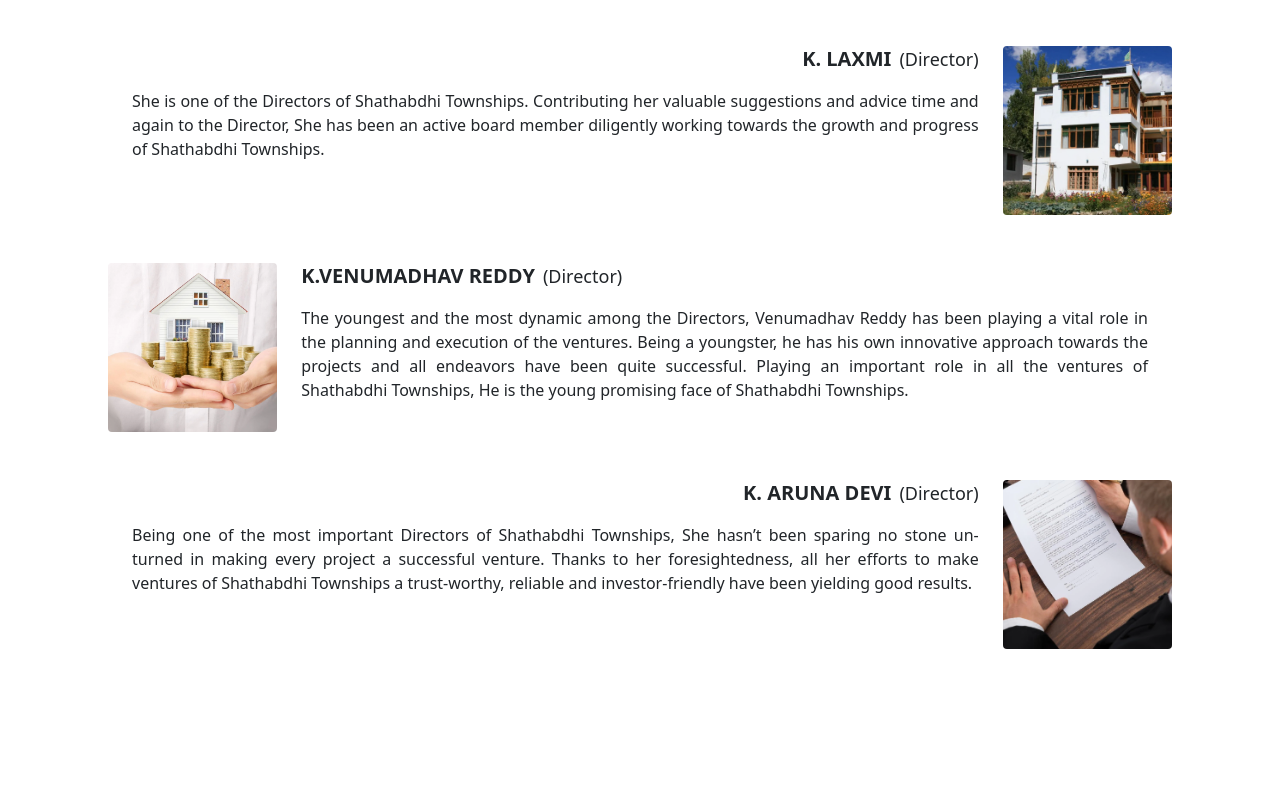
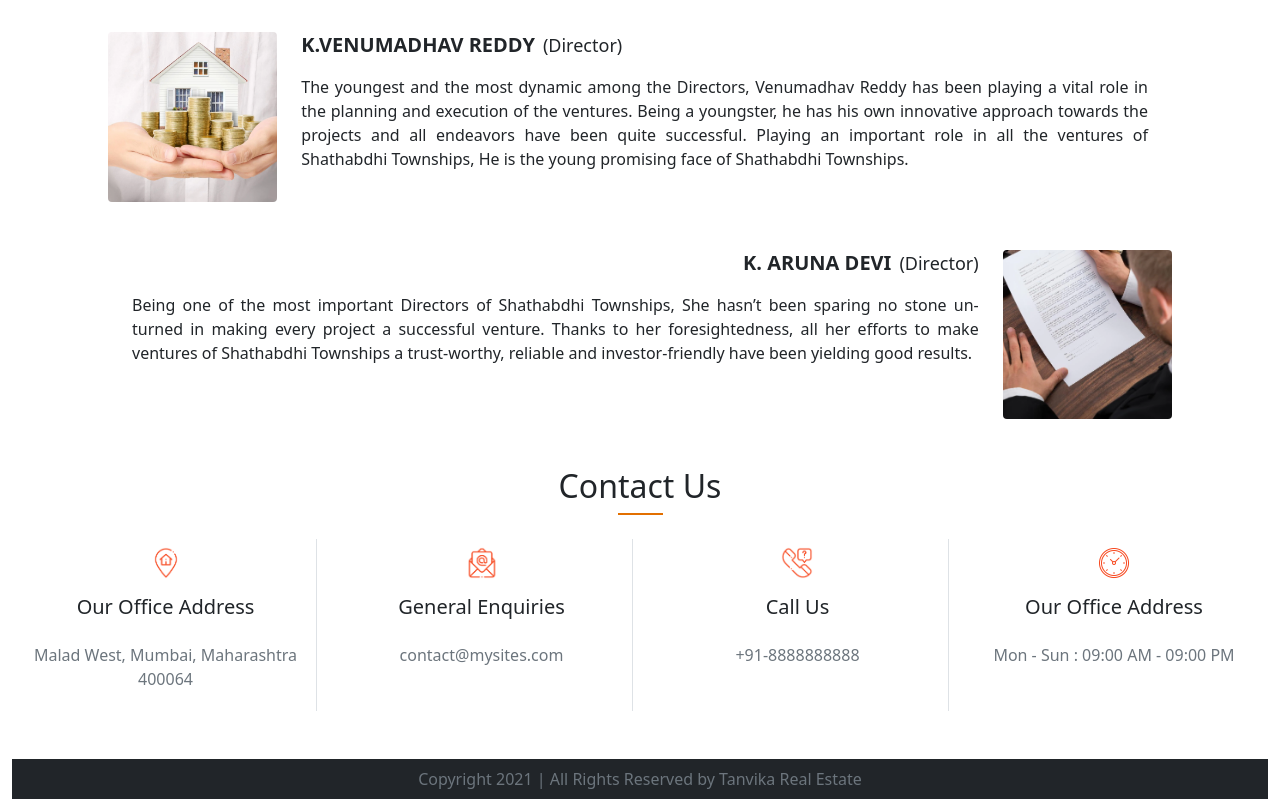
Before and after one commit to ManojKumar-NMBR/tre-ui, an Angular app: page / in a window 1280 px wide. Shown: the part 1890-2689 px from the top of the page. Before the commit the page ends 2587 px from the top, so only its background shows below. Built offline with nearby package versions, Linux system fonts and the light colour scheme.

Commit message:
basic footer done

```diff
--- a/src/app/app.component.html
+++ b/src/app/app.component.html
@@ -31,7 +31,7 @@
   </carousel>
 </section>
 
-<div class="container-fluid mb-5">
+<div class="container-fluid">
   <!-- <div class="row" id="homeBlock">
     <carousel [isAnimated]="true" [interval]="3000" [noPause]="false" [showIndicators]="true">
       <slide *ngFor="let carouselSlide of carouselSlideData" class="d-block">
@@ -59,6 +59,7 @@
 
   <div class="row servicesBlock" id="servicesBlock">
     <h2 class="text-center">Services</h2>
+    <div class="headerUnderline mx-auto"></div>
     <div class="cardList mt-4">
       <div class="cardListItem" *ngFor="let service of serviceData">
         <div class="card border-0 pt-2">
@@ -77,8 +78,28 @@
     </div>
   </div>
 
-  <div class="row contactUs" id="contactUs">
+  <div class="aboutUsBlock pt-5" id="aboutUsBlock">
+    <h2 class="text-center">Who We Are!</h2>
+    <div class="headerUnderline mx-auto"></div>
+    <section class="mx-5">
+      <ng-container [ngTemplateOutlet]="aboutUsTempLeftToRight"
+        [ngTemplateOutletContext]="{aboutUsData : aboutUsData[0]}">
+      </ng-container>
+      <ng-container [ngTemplateOutlet]="aboutUsTempRightToLeft"
+        [ngTemplateOutletContext]="{aboutUsData : aboutUsData[1]}">
+      </ng-container>
+      <ng-container [ngTemplateOutlet]="aboutUsTempLeftToRight"
+        [ngTemplateOutletContext]="{aboutUsData : aboutUsData[2]}">
+      </ng-container>
+      <ng-container [ngTemplateOutlet]="aboutUsTempRightToLeft"
+        [ngTemplateOutletContext]="{aboutUsData : aboutUsData[3]}">
+      </ng-container>
+    </section>
+  </div>
+
+  <div class="row contactUs mb-5" id="contactUs">
     <h2 class="text-center">Contact Us</h2>
+    <div class="headerUnderline mx-auto"></div>
     <div class="cardList mt-4">
       <div class="cardListItem" [ngClass]="{'border-end': !last}" *ngFor="let contact of contactData; let last = last">
         <div class="card border-0 pt-2">
@@ -94,22 +115,10 @@
     </div>
   </div>
 
-  <div class="aboutUsBlock mt-5" id="aboutUsBlock">
-    <h2 class="text-center">Who We Are!</h2>
-    <section class="mx-5">
-      <ng-container [ngTemplateOutlet]="aboutUsTempLeftToRight"
-        [ngTemplateOutletContext]="{aboutUsData : aboutUsData[0]}">
-      </ng-container>
-      <ng-container [ngTemplateOutlet]="aboutUsTempRightToLeft"
-        [ngTemplateOutletContext]="{aboutUsData : aboutUsData[1]}">
-      </ng-container>
-      <ng-container [ngTemplateOutlet]="aboutUsTempLeftToRight"
-        [ngTemplateOutletContext]="{aboutUsData : aboutUsData[2]}">
-      </ng-container>
-      <ng-container [ngTemplateOutlet]="aboutUsTempRightToLeft"
-        [ngTemplateOutletContext]="{aboutUsData : aboutUsData[3]}">
-      </ng-container>
-    </section>
+
+
+  <div class="footerBlock py-2 bg-dark text-secondary" id="footerBlock">
+    <span class="d-block text-center">Copyright 2021 | All Rights Reserved by Tanvika Real Estate</span>
   </div>
 </div>
 
--- a/src/app/app.component.scss
+++ b/src/app/app.component.scss
@@ -84,6 +84,12 @@
     }
 }
 
+.headerUnderline {
+    height: 2px;
+    width: 45px;
+    background-color: #e26f00;
+}
+
 .servicesBlock {
     padding: 3rem 0;
     background: white;
```
